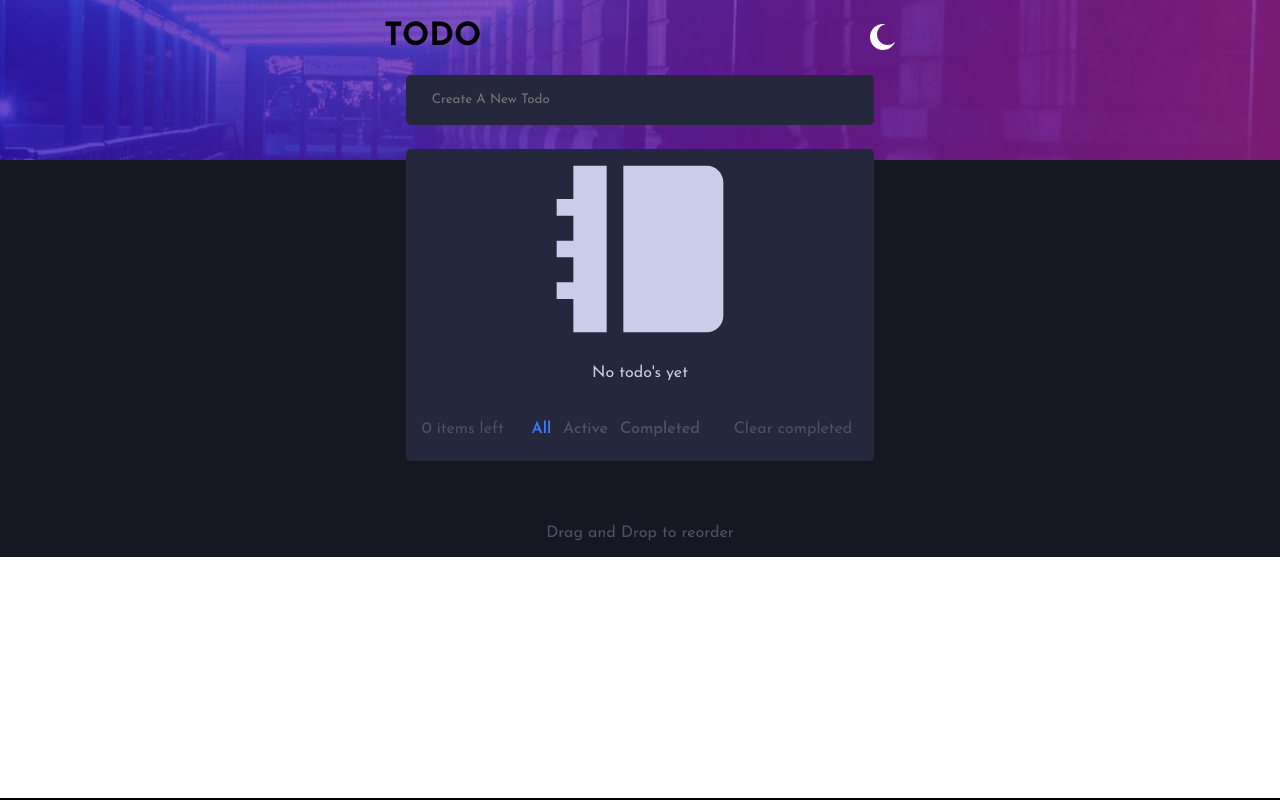
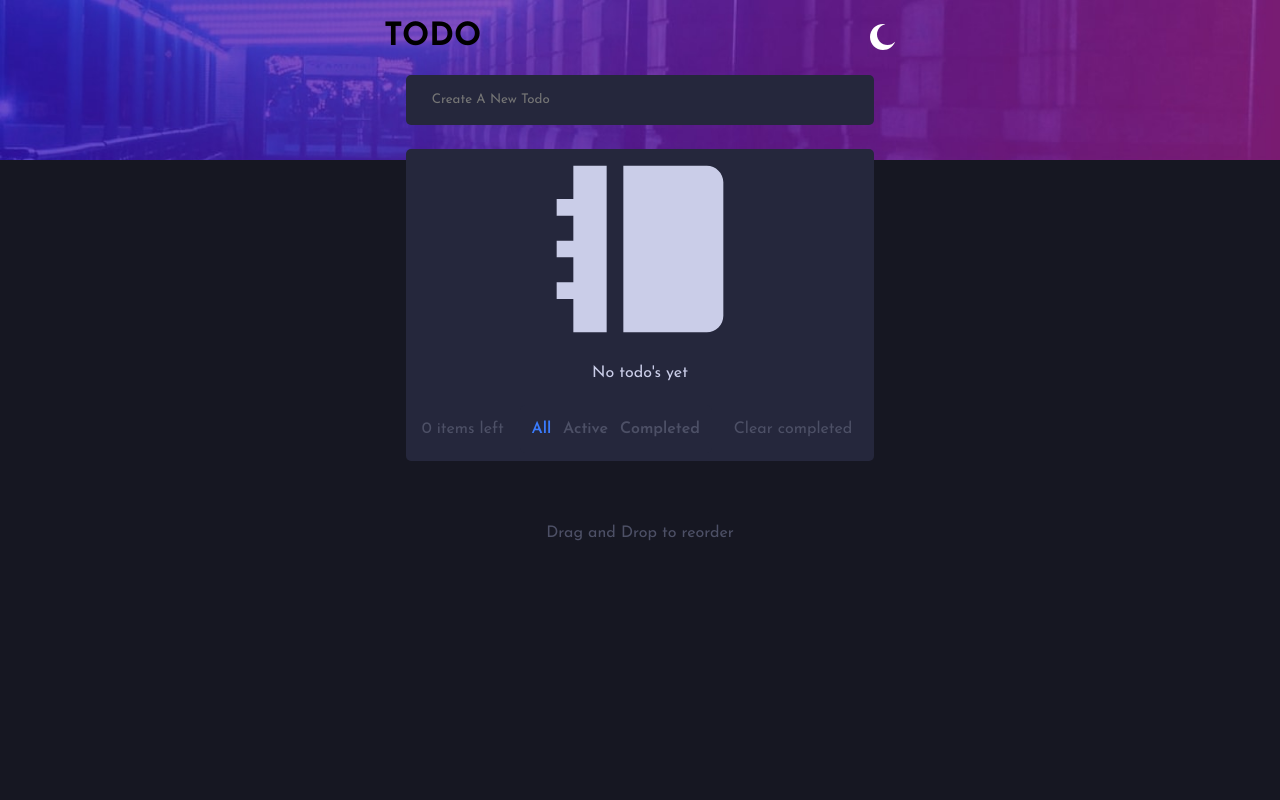
Before and after one commit to Perry-Cham/react-todo-project, a React (Vite) app: page / in a window 1280 px wide. Built offline with nearby package versions, Linux system fonts and the light colour scheme.

Commit message:
Fixed background rendering problems

```diff
--- a/src/styles/styles.css
+++ b/src/styles/styles.css
@@ -4,8 +4,6 @@ body{
   padding: 0;
   font-family: "Josefin Sans", 'Segoe UI', Roboto,  'Open sans', 'Helvetica Nue', sans-serif;
   box-sizing:border-box;
-  border-bottom:solid 2px ;
-  min-height:100vh;
   --bright-blue: hsl(220, 98%, 61%);
   --dark-mode-blue:hsl(235, 24%, 19%);
 --very-light-gray: hsl(0, 0%, 98%);
@@ -22,9 +20,7 @@ body{
   --s-radius:5px;
   --font:font-family: "Josefin Sans", 'Segoe UI', Roboto,  'Open sans', 'Helvetica Nue', sans-serif;
 }
-.main{
-  min-height:100%;
-}
+
 .header{
   display:flex;
   align-items: center;
@@ -37,7 +33,7 @@ body{
   top:0;
   left:0;
   height:10rem;
-  width:100vw;
+  width:100%;
 z-index:-1;
 background-size:cover;
 }
@@ -49,7 +45,7 @@ display:flex;
   position: relative;
   background-size:cover;
   z-index:1;
-  min-height:100%;
+  min-height:100vh;
 }
 .todo-input{
     display:flex;
```
